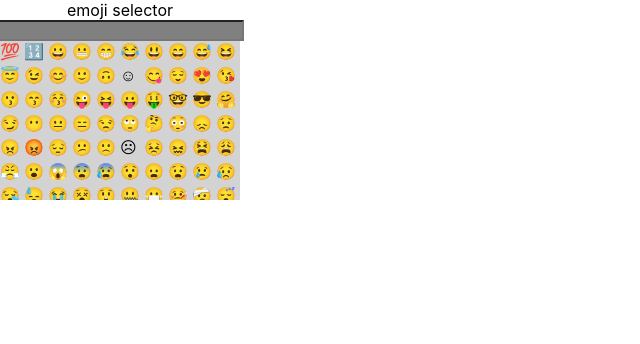
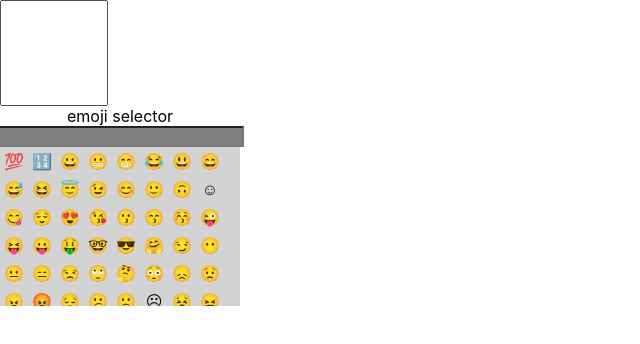
Before and after one commit to ssthouse/emoji-selector, a React (Create React App) app: page / in a window 1280 px wide. Shown: the top 344 px of the page, without its empty margins (0-640 px from the left). Built offline with nearby package versions, Linux system fonts and the light colour scheme.

Commit message:
Finish the basic feature: input emoji in input

```diff
--- a/src/App.js
+++ b/src/App.js
@@ -4,10 +4,19 @@ import './App.css'
 import EmojiSelector from './EmojiSelector'
 
 class App extends Component {
+  constructor(props) {
+    super(props)
+    this.testInput = React.createRef()
+  }
+
   render() {
     return (
       <div className="App">
-        <EmojiSelector />
+        <input
+          style={{ width: '100px', height: '100px' }}
+          ref={this.testInput}
+        />
+        <EmojiSelector inputRef={this.testInput} />
       </div>
     )
   }
--- a/src/EmojiBoard/EmojiBoard.js
+++ b/src/EmojiBoard/EmojiBoard.js
@@ -5,13 +5,24 @@ import EmojiItem from './EmojiItem/EmojiItem'
 export default class EmojiBoard extends Component {
   constructor(props) {
     super(props)
+    this.handleEmojiClick = this.handleEmojiClick.bind(this)
+  }
+
+  handleEmojiClick(emojiSymbol) {
+    this.props.handleEmojiClick(emojiSymbol)
   }
 
   render() {
     return (
       <div className="emoji-board">
         {this.props.emojiList.map(emojiItem => {
-          return <EmojiItem value={emojiItem.symbol} key={emojiItem.title} />
+          return (
+            <EmojiItem
+              value={emojiItem.symbol}
+              key={emojiItem.title}
+              handleEmojiClick={this.handleEmojiClick}
+            />
+          )
         })}
       </div>
     )
--- a/src/EmojiBoard/EmojiItem/EmojiItem.css
+++ b/src/EmojiBoard/EmojiItem/EmojiItem.css
@@ -1,4 +1,13 @@
 .emoji-item {
-  width: 24px;
-  height: 24px;
+  cursor: pointer;
+  width: 28px;
+  height: 28px;
+  display: flex;
+  align-items: center;
+  justify-content: center;
+  border-radius: 50%;
 }
+
+.emoji-item:hover {
+  background-color: grey;
+}
--- a/src/EmojiBoard/EmojiItem/EmojiItem.js
+++ b/src/EmojiBoard/EmojiItem/EmojiItem.js
@@ -2,7 +2,19 @@ import './EmojiItem.css'
 import React, { Component } from 'react'
 
 export default class EmojiItem extends Component {
+  constructor(props) {
+    super(props)
+  }
+
+  handleEmojiClick() {
+    this.props.handleEmojiClick(this.props.value)
+  }
+
   render() {
-    return <div className="emoji-item">{this.props.value}</div>
+    return (
+      <div className="emoji-item" onClick={() => this.handleEmojiClick()}>
+        {this.props.value}
+      </div>
+    )
   }
 }
--- a/src/EmojiSelector.js
+++ b/src/EmojiSelector.js
@@ -10,6 +10,13 @@ class EmojiSelector extends Component {
       searchKey: '',
       emojiList: EmojiList
     }
+    this.handleEmojiClick = this.handleEmojiClick.bind(this)
+  }
+
+  handleEmojiClick(emojiSymbol) {
+    console.log('change input value with: ' + emojiSymbol)
+    let originVal = this.props.inputRef.current.value
+    this.props.inputRef.current.value = originVal + emojiSymbol
   }
 
   render() {
@@ -26,7 +33,10 @@ class EmojiSelector extends Component {
       <div className="emoji-selector">
         <span>emoji selector</span>
         <input className="emoji-search-input" />
-        <EmojiBoard emojiList={searchResult} />
+        <EmojiBoard
+          emojiList={searchResult}
+          handleEmojiClick={this.handleEmojiClick}
+        />
       </div>
     )
   }
```
